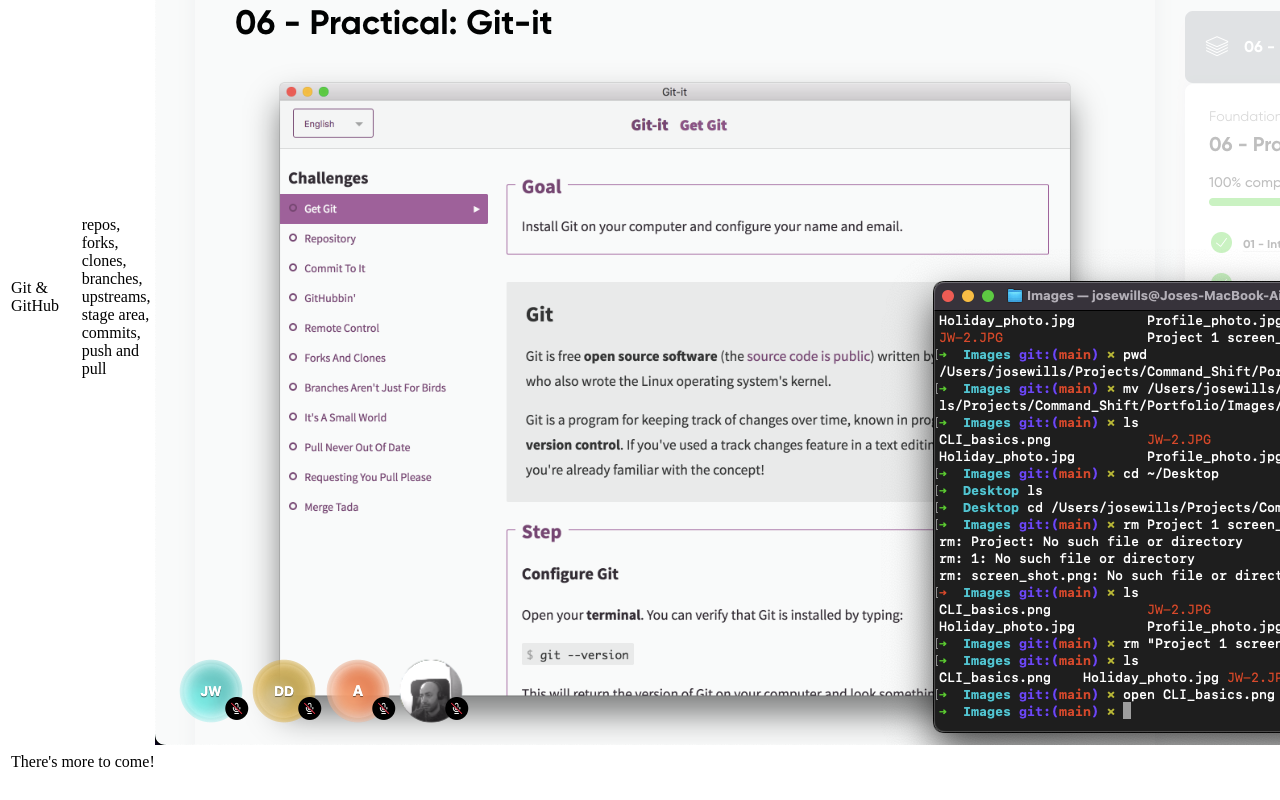
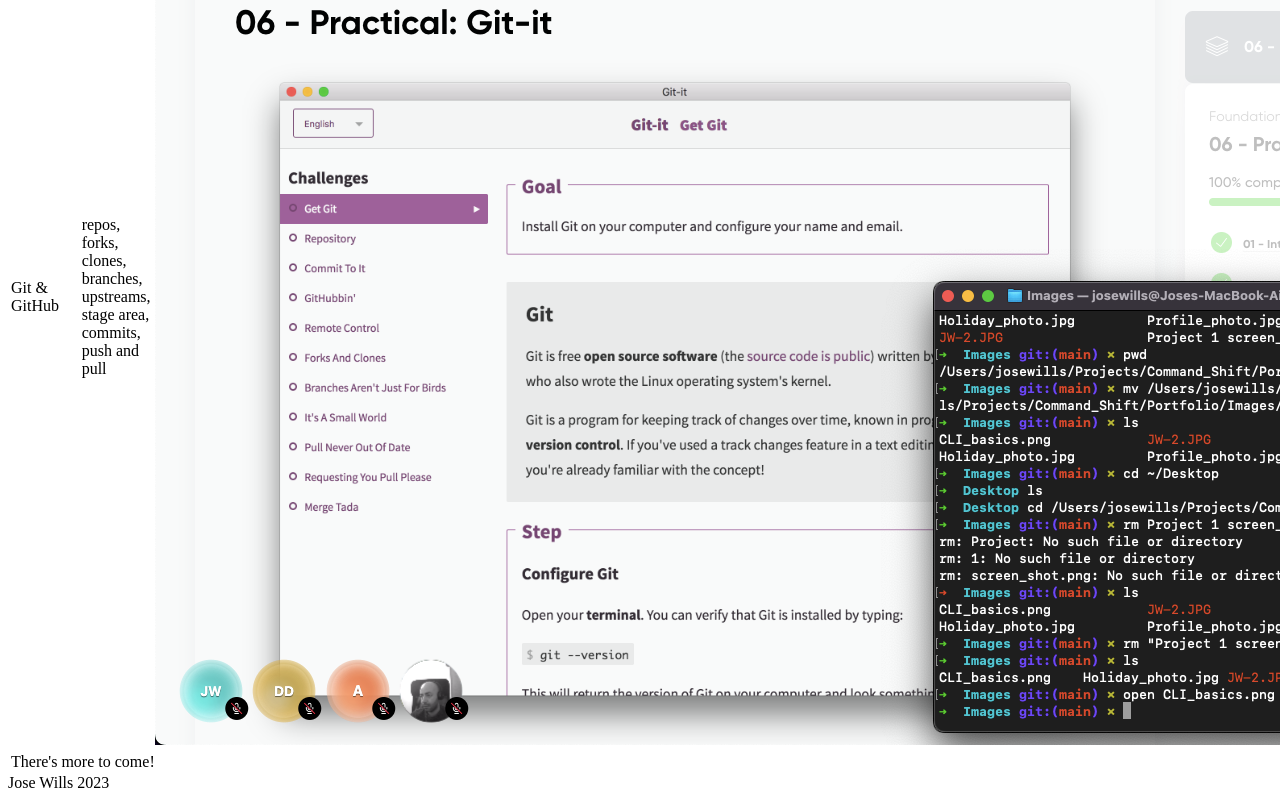
Before and after one commit to josenymad/Portfolio, a plain HTML site: page Pages/projects.html in a window 1280 px wide. Shown: the part 1186-1986 px from the top of the page. Drawn offline with Linux system fonts and the light colour scheme.

Commit message:
added footers

```diff
--- a/Pages/projects.html
+++ b/Pages/projects.html
@@ -37,5 +37,6 @@
                 </table>
             </section>
         </main>
+        <footer>Jose Wills 2023</footer>
     </body>
 </html>
```
Also changed, not shown: index.html (+1 -3 lines).
